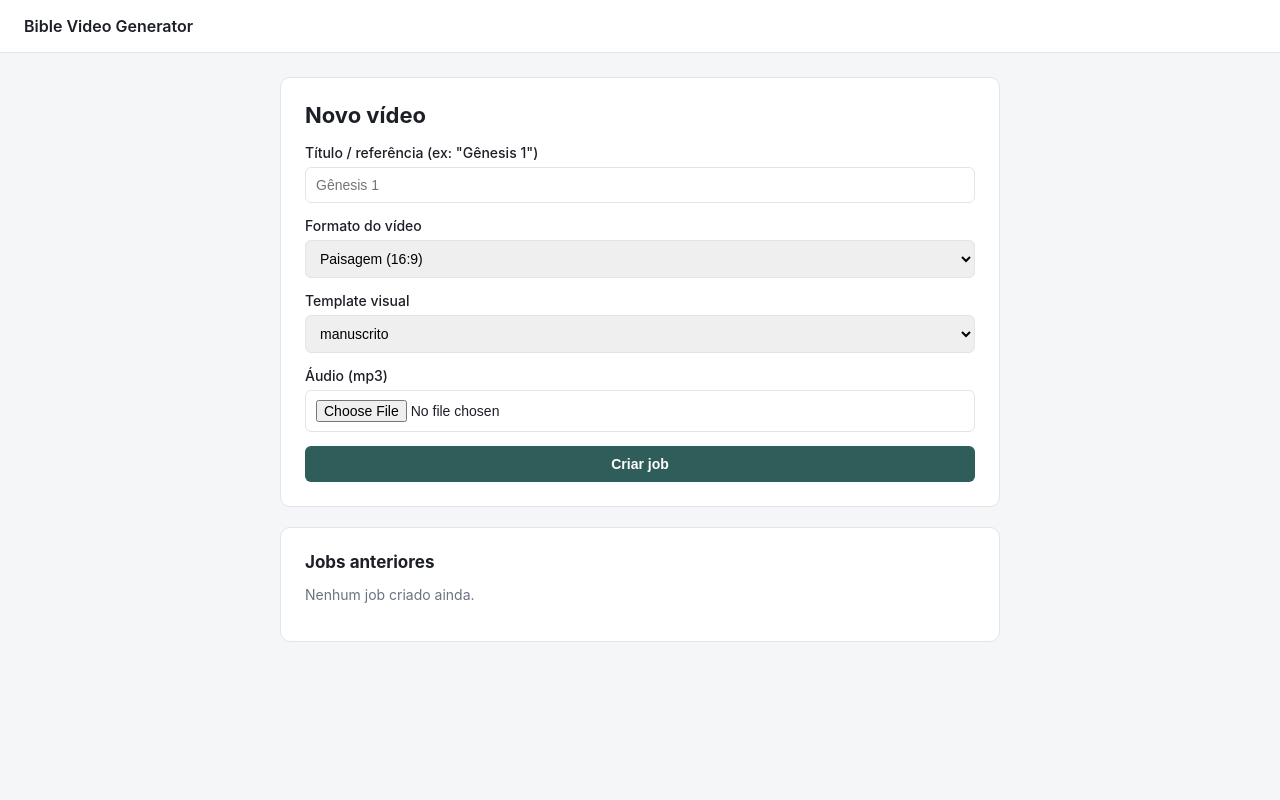
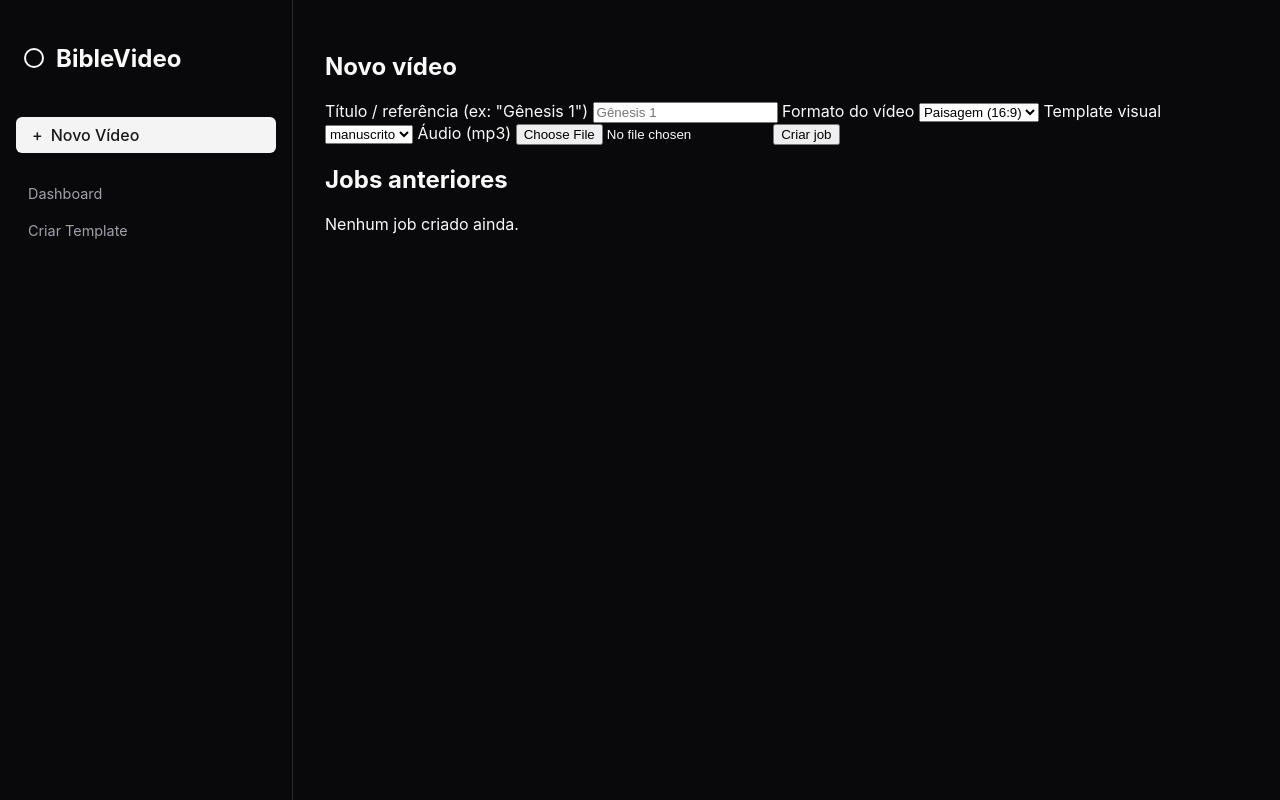
Before and after one commit to Projeto-Euaggelion/biblevideo.app, a FastAPI app: page / in a window 1280 px wide. Run offline with FastAPI, Linux system fonts and the light colour scheme.

Commit message:
style: update ux

```diff
--- a/main.py
+++ b/main.py
@@ -2,6 +2,11 @@ import shutil
 from pathlib import Path
 import sys
 import asyncio
+import os
+import json
+from fastapi import Request
+from fastapi.responses import HTMLResponse
+from pydantic import BaseModel
 
 from fastapi import FastAPI, Request, UploadFile, Form, File, HTTPException
 from fastapi.responses import HTMLResponse, JSONResponse, FileResponse, RedirectResponse
@@ -23,6 +28,12 @@ app = FastAPI(title="Bible Video Generator")
 app.mount("/static", StaticFiles(directory="static"), name="static")
 templates = Jinja2Templates(directory="templates/app")
 
+class TemplateData(BaseModel):
+    name: str
+    bg_color: str
+    font: str
+    animation: str
+    html_content: str
 
 def available_video_templates() -> list[str]:
     return sorted(
@@ -169,3 +180,67 @@ def download(job_id: str):
     if not path.exists():
         raise HTTPException(404, "Vídeo ainda não renderizado.")
     return FileResponse(path, media_type="video/mp4", filename=f"{job_id}.mp4")
+
+@app.get("/template/new", response_class=HTMLResponse)
+async def new_template_view(request: Request):
+    return templates.TemplateResponse("app/editor.html", {"request": request})
+
+@app.post("/template/save")
+async def save_template(data: TemplateData):
+    # Cria o diretório do novo template
+    folder_name = data.name.lower().replace(" ", "_")
+    template_dir = os.path.join("templates", "video", folder_name)
+    os.makedirs(template_dir, exist_ok=True)
+
+    # Lógica base do CSS gerado pelas propriedades
+    css_content = f"""
+    body {{
+        margin: 0;
+        padding: 0;
+        width: 1080px;
+        height: 1920px;
+        background-color: {data.bg_color};
+        overflow: hidden;
+    }}
+
+    .dynamic-verse {{
+        font-family: {data.font};
+    }}
+
+    .canvas-element {{
+        position: absolute;
+    }}
+
+    /* Classes de animação baseadas na escolha do usuário */
+    @keyframes fade-in {{ from {{ opacity: 0; }} to {{ opacity: 1; }} }}
+    @keyframes slide-up {{ from {{ transform: translateY(50px); opacity: 0; }} to {{ transform: translateY(0); opacity: 1; }} }}
+    @keyframes zoom-in {{ from {{ transform: scale(0.8); opacity: 0; }} to {{ transform: scale(1); opacity: 1; }} }}
+
+    .animate-verse {{
+        animation: {data.animation} 0.5s ease-out forwards;
+    }}
+    """
+
+    # Lógica base do HTML do Template
+    html_template = f"""
+    <!DOCTYPE html>
+    <html lang="pt-BR">
+    <head>
+        <meta charset="UTF-8">
+        <link rel="stylesheet" href="style.css">
+    </head>
+    <body>
+        <!-- Elementos posicionados no Canvas do Editor -->
+        {data.html_content}
+    </body>
+    </html>
+    """
+
+    # Salva os arquivos na pasta
+    with open(os.path.join(template_dir, "style.css"), "w", encoding="utf-8") as f:
+        f.write(css_content)
+
+    with open(os.path.join(template_dir, "template.html"), "w", encoding="utf-8") as f:
+        f.write(html_template)
+
+    return {"status": "success", "template_path": template_dir}
--- a/static/app.css
+++ b/static/app.css
@@ -1,128 +1,144 @@
 :root {
-  --bg: #f5f6f8;
-  --card: #ffffff;
-  --border: #e1e4ea;
-  --text: #1c1f26;
-  --muted: #6b7280;
-  --accent: #2f5d5a;
-  --accent-contrast: #ffffff;
-  --error: #b3261e;
+    --bg-dark: #09090b;
+    --bg-sidebar: #09090b;
+    --bg-card: #18181b;
+    --text-primary: #fafafa;
+    --text-muted: #a1a1aa;
+    --accent: #27272a;
+    --border: #27272a;
 }
 
-* { box-sizing: border-box; }
-
-body {
-  margin: 0;
-  background: var(--bg);
-  color: var(--text);
-  font-family: -apple-system, "Segoe UI", Roboto, Inter, sans-serif;
+body, html {
+    margin: 0;
+    padding: 0;
+    height: 100vh;
+    font-family: -apple-system, BlinkMacSystemFont, "Segoe UI", Roboto, Helvetica, Arial, sans-serif;
+    background-color: var(--bg-dark);
+    color: var(--text-primary);
 }
 
-.topbar {
-  padding: 16px 24px;
-  border-bottom: 1px solid var(--border);
-  background: var(--card);
+.app-layout {
+    display: flex;
+    height: 100vh;
+    overflow: hidden;
+}
+
+/* Sidebar */
+.sidebar {
+    width: 260px;
+    background-color: var(--bg-sidebar);
+    border-right: 1px solid var(--border);
+    padding: 1.5rem 1rem;
+    display: flex;
+    flex-direction: column;
+    gap: 1.5rem;
 }
 
 .brand {
-  font-weight: 600;
-  text-decoration: none;
-  color: var(--text);
+    display: flex;
+    align-items: center;
+    gap: 0.75rem;
+    padding-left: 0.5rem;
 }
 
-.container {
-  max-width: 760px;
-  margin: 0 auto;
-  padding: 24px 20px 64px;
+.logo-circle {
+    width: 16px;
+    height: 16px;
+    border: 2px solid var(--text-primary);
+    border-radius: 50%;
 }
 
-.card {
-  background: var(--card);
-  border: 1px solid var(--border);
-  border-radius: 10px;
-  padding: 24px;
-  margin-bottom: 20px;
+.btn-quick-create {
+    display: flex;
+    align-items: center;
+    gap: 0.5rem;
+    background-color: #f4f4f5;
+    color: #18181b;
+    text-decoration: none;
+    padding: 0.5rem 1rem;
+    border-radius: 6px;
+    font-weight: 500;
+    transition: opacity 0.2s;
 }
 
-h1 { margin: 0 0 8px; font-size: 22px; }
-h2 { margin: 0 0 8px; font-size: 17px; }
-.muted { color: var(--muted); font-size: 14px; }
-
-.form { display: flex; flex-direction: column; gap: 14px; margin-top: 16px; }
-.form label { display: flex; flex-direction: column; gap: 6px; font-size: 14px; font-weight: 500; }
-.form input, .form select {
-  padding: 9px 10px;
-  border: 1px solid var(--border);
-  border-radius: 6px;
-  font-size: 14px;
+.btn-quick-create:hover {
+    opacity: 0.9;
 }
 
-button, .button {
-  display: inline-block;
-  background: var(--accent);
-  color: var(--accent-contrast);
-  border: none;
-  padding: 10px 16px;
-  border-radius: 6px;
-  font-size: 14px;
-  font-weight: 600;
-  cursor: pointer;
-  text-decoration: none;
+.main-nav {
+    display: flex;
+    flex-direction: column;
+    gap: 0.25rem;
 }
 
-button:disabled { opacity: 0.5; cursor: not-allowed; }
-button.secondary { background: var(--border); color: var(--text); }
-
-.actions { display: flex; gap: 10px; margin-top: 14px; }
-
-.job-list { list-style: none; padding: 0; margin: 8px 0 0; }
-.job-list li {
-  display: flex;
-  justify-content: space-between;
-  padding: 10px 0;
-  border-bottom: 1px solid var(--border);
-}
-.job-list a { color: var(--accent); text-decoration: none; font-weight: 500; }
-
-.badge {
-  font-size: 12px;
-  padding: 3px 8px;
-  border-radius: 999px;
-  background: var(--border);
-  color: var(--muted);
-}
-.status-done { background: #dff3e3; color: #1e7a34; }
-.status-error { background: #fbe4e2; color: var(--error); }
-.status-rendering, .status-transcribing { background: #fff2d6; color: #8a5a00; }
-
-.error {
-  background: #fbe4e2;
-  color: var(--error);
-  padding: 10px 12px;
-  border-radius: 6px;
-  font-size: 14px;
-  margin-top: 10px;
+.nav-item {
+    color: var(--text-muted);
+    text-decoration: none;
+    padding: 0.5rem 0.75rem;
+    border-radius: 6px;
+    font-size: 0.9rem;
+    transition: all 0.2s;
 }
 
-.segments-table {
-  width: 100%;
-  border-collapse: collapse;
-  margin-top: 14px;
-  font-size: 13px;
+.nav-item:hover, .nav-item.active {
+    background-color: var(--accent);
+    color: var(--text-primary);
 }
-.segments-table th, .segments-table td {
-  border-bottom: 1px solid var(--border);
-  padding: 6px 6px;
-  text-align: left;
-  vertical-align: top;
+
+/* Main Content */
+.main-content {
+    flex: 1;
+    overflow-y: auto;
+    padding: 2rem;
+    background-color: var(--bg-dark);
 }
-.segments-table input[type="number"] { width: 70px; }
-.segments-table input, .segments-table textarea {
-  width: 100%;
-  border: 1px solid var(--border);
-  border-radius: 4px;
-  padding: 4px 6px;
-  font-size: 13px;
-  font-family: inherit;
+
+/* Editor Layout */
+.editor-container {
+    display: grid;
+    grid-template-columns: 250px 1fr 300px;
+    gap: 1.5rem;
+    height: calc(100vh - 4rem);
 }
-.segments-table textarea { resize: vertical; min-height: 40px; }
+
+.editor-panel {
+    background-color: var(--bg-card);
+    border: 1px solid var(--border);
+    border-radius: 8px;
+    padding: 1rem;
+}
+
+.canvas-area {
+    display: flex;
+    align-items: center;
+    justify-content: center;
+    background-color: #000;
+    border-radius: 8px;
+    position: relative;
+    overflow: hidden;
+}
+
+#video-canvas {
+    width: 1080px;
+    height: 1920px;
+    background-color: #1a1a1a;
+    transform: scale(0.35); /* Fit to screen */
+    transform-origin: center;
+    position: relative;
+    box-shadow: 0 0 20px rgba(0,0,0,0.5);
+}
+
+.draggable-item {
+    padding: 0.75rem;
+    background-color: var(--accent);
+    border-radius: 4px;
+    margin-bottom: 0.5rem;
+    cursor: grab;
+    user-select: none;
+}
+
+.canvas-element {
+    position: absolute;
+    cursor: move;
+    color: white;
+}
--- a/templates/app/base.html
+++ b/templates/app/base.html
@@ -1,17 +1,34 @@
 <!DOCTYPE html>
-<html lang="pt-BR">
+<html lang="pt-BR" class="dark">
 <head>
-  <meta charset="utf-8">
-  <meta name="viewport" content="width=device-width, initial-scale=1">
-  <title>{% block title %}Bible Video Generator{% endblock %}</title>
-  <link rel="stylesheet" href="/static/app.css">
+    <meta charset="UTF-8">
+    <meta name="viewport" content="width=device-width, initial-scale=1.0">
+    <title>BibleVideo App</title>
+    <link rel="stylesheet" href="/static/app.css">
 </head>
 <body>
-  <header class="topbar">
-    <a href="/" class="brand">Bible Video Generator</a>
-  </header>
-  <main class="container">
-    {% block content %}{% endblock %}
-  </main>
+    <div class="app-layout">
+        <aside class="sidebar">
+            <div class="brand">
+                <div class="logo-circle"></div>
+                <h2>BibleVideo</h2>
+            </div>
+
+            <a href="/jobs/new" class="btn-quick-create">
+                <span>+</span> Novo Vídeo
+            </a>
+
+            <nav class="main-nav">
+                <a href="/" class="nav-item">Dashboard</a>
+                <a href="/template/new" class="nav-item">Criar Template</a>
+            </nav>
+        </aside>
+
+        <main class="main-content">
+            {% block content %}{% endblock %}
+        </main>
+    </div>
+    <script src="/static/app.js"></script>
+    {% block scripts %}{% endblock %}
 </body>
 </html>
```
Also changed, not shown: templates/app/editor.html (added, +163 -0 lines).
